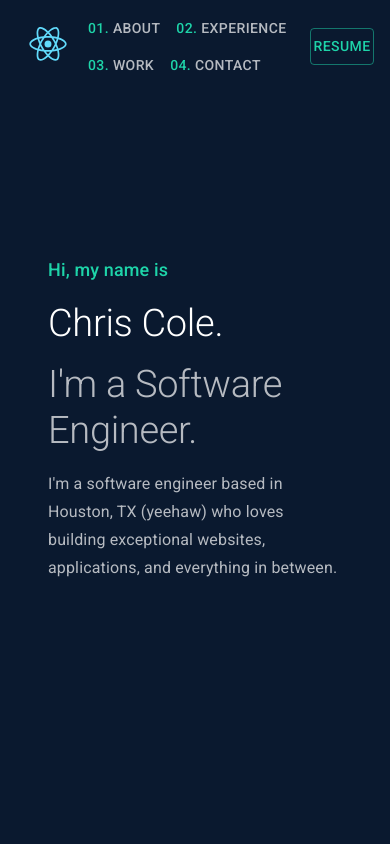
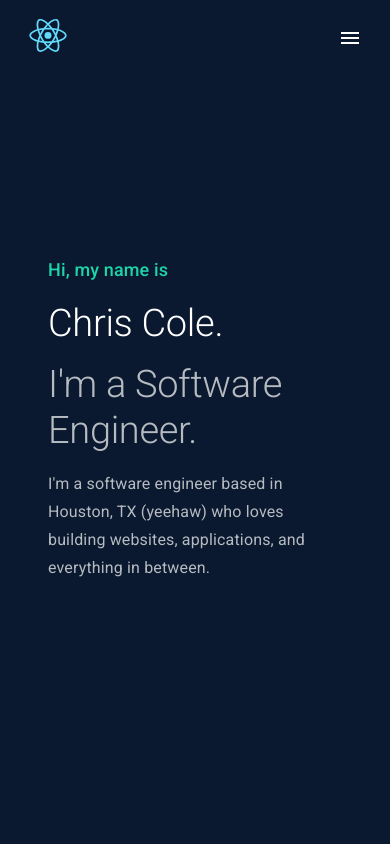
Before and after one commit to chrisrcole/chrisrcole.github.io, a React (Create React App) app: page / in a window 390 px wide. Shown: the top 844 px of the page. Built offline with nearby package versions, Linux system fonts and the light colour scheme.

Commit message:
adding responsive nav with app drawer on mobile

```diff
--- a/src/components/header/Hero.tsx
+++ b/src/components/header/Hero.tsx
@@ -42,8 +42,7 @@ export const Hero = () => {
         <Grid item xs={12} sm={6}>
           <Typography variant="subtitle1" color="textSecondary">
             I'm a software engineer based in Houston, TX (yeehaw) who loves
-            building exceptional websites, applications, and everything in
-            between.
+            building websites, applications, and everything in between.
           </Typography>
         </Grid>
       </Grid>
--- a/src/components/home/Home.tsx
+++ b/src/components/home/Home.tsx
@@ -10,18 +10,6 @@ export const Home = (props: any) => {
   return (
     <Container component="main" className={classes.main}>
       <Hero />
-      <Container>
-        <Box my={2}>
-          {[...new Array(102)]
-            .map(
-              () => `Cras mattis consectetur purus sit amet fermentum.
-  Cras justo odio, dapibus ac facilisis in, egestas eget quam.
-  Morbi leo risus, porta ac consectetur ac, vestibulum at eros.
-  Praesent commodo cursus magna, vel scelerisque nisl consectetur et.`
-            )
-            .join("\n")}
-        </Box>
-      </Container>
     </Container>
   );
 };
--- a/src/components/navigation/Navigation.tsx
+++ b/src/components/navigation/Navigation.tsx
@@ -6,12 +6,26 @@ import AppBar from "@material-ui/core/AppBar";
 import Toolbar from "@material-ui/core/Toolbar";
 import Typography from "@material-ui/core/Typography";
 import useScrollTrigger from "@material-ui/core/useScrollTrigger";
-import { createStyles, makeStyles, Theme } from "@material-ui/core/styles";
+import Slide from "@material-ui/core/Slide";
+import Divider from "@material-ui/core/Divider";
+import Drawer from "@material-ui/core/Drawer";
+import Hidden from "@material-ui/core/Hidden";
 import IconButton from "@material-ui/core/IconButton";
+import InboxIcon from "@material-ui/icons/MoveToInbox";
+import List from "@material-ui/core/List";
+import ListItem from "@material-ui/core/ListItem";
+import ListItemIcon from "@material-ui/core/ListItemIcon";
+import ListItemText from "@material-ui/core/ListItemText";
+import MailIcon from "@material-ui/icons/Mail";
 import MenuIcon from "@material-ui/icons/Menu";
-import Slide from "@material-ui/core/Slide";
 import Button from "@material-ui/core/Button";
-import Link from "@material-ui/core/Link";
+
+import {
+  makeStyles,
+  useTheme,
+  Theme,
+  createStyles,
+} from "@material-ui/core/styles";
 
 const links = [
   { title: "About", path: "#about" },
@@ -22,6 +36,8 @@ const links = [
 interface Props {
   children: React.ReactElement;
 }
+
+const drawerWidth = 240;
 
 const useStyles = makeStyles((theme: Theme) =>
   createStyles({
@@ -37,22 +53,29 @@ const useStyles = makeStyles((theme: Theme) =>
     navLinks: {
       marginRight: 10,
     },
+    drawer: {
+      [theme.breakpoints.up("sm")]: {
+        width: drawerWidth,
+        flexShrink: 0,
+      },
+    },
+    menuButton: {
+      // marginRight: theme.spacing(2),
+      [theme.breakpoints.up("sm")]: {
+        display: "none",
+      },
+    },
+    // necessary for content to be below app bar
+    toolbar: theme.mixins.toolbar,
+    drawerPaper: {
+      width: drawerWidth,
+    },
+    content: {
+      flexGrow: 1,
+      padding: theme.spacing(3),
+    },
   })
 );
-
-function OpaqueScroll(props: Props) {
-  const { children } = props;
-
-  const trigger = useScrollTrigger({
-    disableHysteresis: true,
-    threshold: 0,
-  });
-
-  return React.cloneElement(children, {
-    elevation: trigger ? 4 : 0,
-    color: trigger ? "primary" : "transparent",
-  });
-}
 
 function HideOnScroll(props: Props) {
   const { children } = props;
@@ -66,41 +89,108 @@ function HideOnScroll(props: Props) {
   );
 }
 
+const NavItem = (props: { title: string; index: number }) => {
+  const { title, index } = props;
+  return (
+    <div>
+      <Typography variant="button" color="secondary">
+        {/* {"[ " + index + " ]"} */}
+        {(index + 1).toString().padStart(2, "0") + ". "}
+      </Typography>{" "}
+      <Typography variant="button" color="textSecondary">
+        {title}
+      </Typography>
+    </div>
+  );
+};
+
 export const Navigation = (props: Props) => {
   const classes = useStyles();
+  const [mobileOpen, setMobileOpen] = React.useState(false);
+
+  const handleDrawerToggle = () => {
+    setMobileOpen(!mobileOpen);
+  };
+
+  const navbar = (
+    <>
+      <div className={classes.navLinks}>
+        {links.map((link: any, index) => (
+          <Button href={link.path}>
+            <NavItem title={link.title} index={index} />
+          </Button>
+        ))}
+        <Button href="#resume" color="secondary" variant="outlined">
+          Resume
+        </Button>
+      </div>
+    </>
+  );
+
+  const drawer = (
+    <div>
+      <div className={classes.toolbar} />
+      <Divider />
+      <List>
+        {links.map((link, index) => (
+          <ListItem button component="a" href={link.path}>
+            <ListItemText
+              primary={<NavItem title={link.title} index={index} />}
+            />
+          </ListItem>
+        ))}
+        <ListItem button component="a" href="#resume">
+          <Button href="#resume" color="secondary" variant="outlined">
+            Resume
+          </Button>
+        </ListItem>
+      </List>
+    </div>
+  );
+
   return (
     <>
-      {/* <OpaqueScroll {...props}> */}
       <HideOnScroll {...props}>
         <AppBar color="primary" elevation={0} className={classes.nav}>
           <Toolbar>
             <div className={classes.title}>
               <img src={logo} alt="logo" className={classes.logo} />
             </div>
-            <div className={classes.navLinks}>
-              {links.map((link: any, i) => (
-                <Button href={link.path}>
-                  <div>
-                    <Typography variant="button" color="secondary">
-                      {/* {"[ " + i + " ]"} */}
-                      {(i + 1).toString().padStart(2, "0") + ". "}
-                    </Typography>{" "}
-                    <Typography variant="button" color="textSecondary">
-                      {link.title}
-                    </Typography>
-                  </div>
-                </Button>
-              ))}
-            </div>
-            <Button color="secondary" variant="outlined">
-              Resume
-            </Button>
+            <Hidden xsDown implementation="css">
+              {navbar}
+            </Hidden>
+            <IconButton
+              color="inherit"
+              aria-label="open drawer"
+              edge="start"
+              onClick={handleDrawerToggle}
+              className={classes.menuButton}
+            >
+              <MenuIcon />
+            </IconButton>
           </Toolbar>
         </AppBar>
       </HideOnScroll>
-      {/* </OpaqueScroll> */}
-
       <Toolbar id="back-to-top-anchor" />
+      <nav className={classes.drawer} aria-label="mailbox folders">
+        {/* The implementation can be swapped with js to avoid SEO duplication of links. */}
+        <Hidden smUp implementation="css">
+          <Drawer
+            variant="temporary"
+            anchor={"right"}
+            open={mobileOpen}
+            onClose={handleDrawerToggle}
+            classes={{
+              paper: classes.drawerPaper,
+            }}
+            ModalProps={{
+              keepMounted: true, // Better open performance on mobile.
+            }}
+          >
+            {drawer}
+          </Drawer>
+        </Hidden>
+      </nav>
     </>
   );
 };
```
